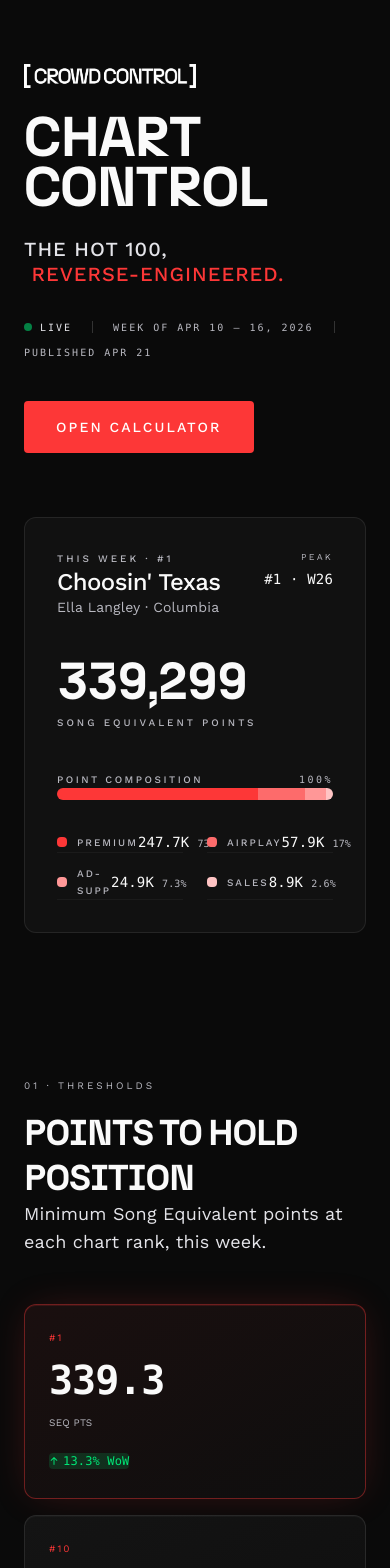
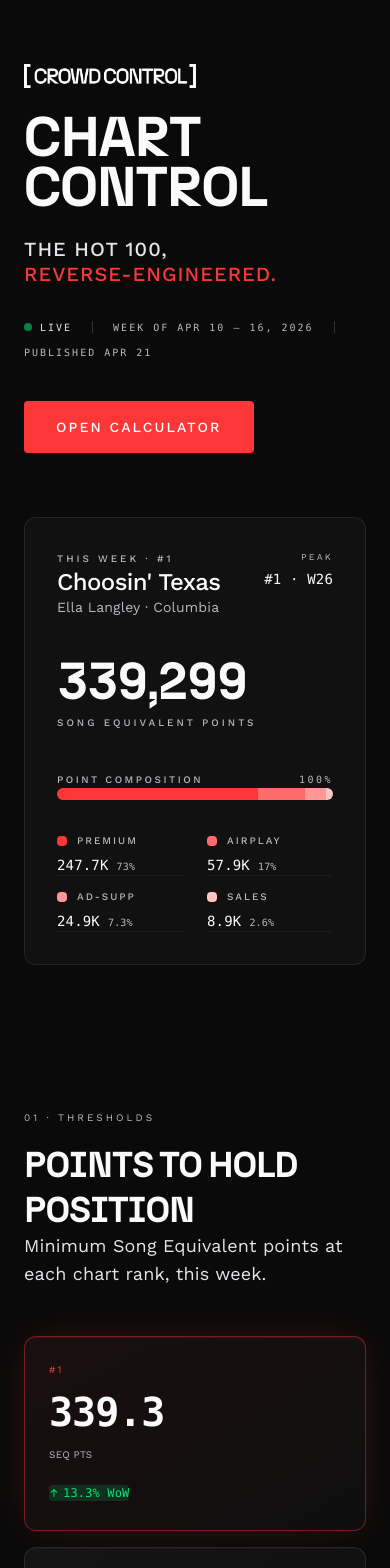
Before and after one commit to geoffshames/chart-control, a Next.js app: page / in a window 390 px wide. Shown: the top 1568 px of the page. Built offline with nearby package versions, Linux system fonts and the light colour scheme.

Commit message:
Mobile fixes: Hero reverse-engineered leading space, composition label stack, genre benchmark card clipping

```diff
--- a/src/components/Hero.tsx
+++ b/src/components/Hero.tsx
@@ -51,7 +51,7 @@ const Hero = ({ onCalculatorClick }: { onCalculatorClick: () => void }) => {
             <p className="text-xl md:text-2xl tracking-[0.05em] uppercase text-[#E4E4E9] font-medium leading-tight">
               THE HOT 100,
               <br className="md:hidden" />
-              <span className="text-[#FD3737]">&nbsp;REVERSE-ENGINEERED.</span>
+              <span className="text-[#FD3737]"><span className="hidden md:inline">&nbsp;</span>REVERSE-ENGINEERED.</span>
             </p>
 
             <div className="flex flex-wrap items-center gap-x-5 gap-y-2 mt-2">
@@ -140,14 +140,14 @@ const Hero = ({ onCalculatorClick }: { onCalculatorClick: () => void }) => {
 
                 <div className="grid grid-cols-2 gap-x-6 gap-y-3">
                   {composition.map((seg) => (
-                    <div key={seg.label} className="flex items-center justify-between border-b border-[#333]/30 pb-3">
-                      <div className="flex items-center gap-2.5">
+                    <div key={seg.label} className="flex flex-col sm:flex-row sm:items-center sm:justify-between gap-1.5 sm:gap-0 border-b border-[#333]/30 pb-3">
+                      <div className="flex items-center gap-2.5 min-w-0">
                         <div className="w-2.5 h-2.5 rounded-sm shrink-0" style={{ backgroundColor: seg.color }} />
-                        <span className="text-[10px] tracking-[0.2em] uppercase text-[#B8B8C0] font-medium">
+                        <span className="text-[10px] tracking-[0.2em] uppercase text-[#B8B8C0] font-medium truncate">
                           {seg.label}
                         </span>
                       </div>
-                      <div className="flex items-baseline gap-2">
+                      <div className="flex items-baseline gap-2 pl-5 sm:pl-0">
                         <span className="font-mono text-sm text-[#FAFAFA] tabular-nums font-medium">
                           {(seg.pts / 1000).toFixed(1)}K
                         </span>
--- a/src/components/TiktokFingerprint.tsx
+++ b/src/components/TiktokFingerprint.tsx
@@ -166,23 +166,20 @@ export default function TiktokFingerprint() {
             </div>
           </div>
 
-          <div
-            className="grid gap-3 md:gap-4"
-            style={{ gridTemplateColumns: `repeat(auto-fit, minmax(180px, 1fr))` }}
-          >
+          <div className="grid grid-cols-1 sm:[grid-template-columns:repeat(auto-fit,minmax(180px,1fr))] gap-3 md:gap-4">
             {benchmarks.map((bm) => {
               const color = GENRE_COLORS[bm.genre];
               return (
                 <div
                   key={bm.genre}
-                  className="relative p-5 md:p-6 rounded-lg"
+                  className="relative p-5 md:p-6 pl-6 md:pl-7 rounded-lg overflow-hidden"
                   style={{
                     background: 'linear-gradient(145deg, rgba(20,20,20,0.9), rgba(14,14,14,0.9))',
                     border: `1px solid ${color}40`,
                   }}
                 >
                   <div className="absolute left-0 top-0 bottom-0 w-[3px] rounded-l-lg" style={{ background: color }} />
-                  <div className="pl-3">
+                  <div className="min-w-0">
                     <div
                       className="text-[10px] tracking-[0.25em] uppercase font-bold mb-3"
                       style={{ color }}
```
